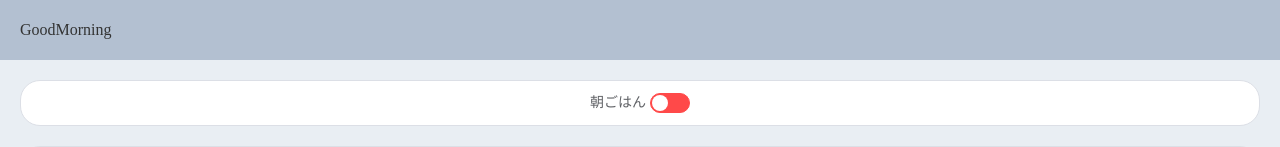
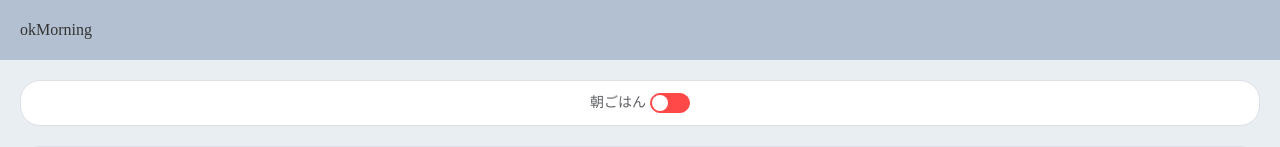
Before and after one commit to KamabokoHouse/okmorning, a Vue app: page / in a window 1280 px wide. Shown: the top 147 px of the page. Built offline with nearby package versions, Linux system fonts and the light colour scheme.

Commit message:
:rokect:

```diff
--- a/public/index.html
+++ b/public/index.html
@@ -5,7 +5,11 @@
     <meta http-equiv="X-UA-Compatible" content="IE=edge" />
     <meta name="viewport" content="width=device-width,initial-scale=1.0" />
     <link rel="icon" href="<%= BASE_URL %>favicon.ico" />
-    <title>okmorning</title>
+    <title>okMorning</title>
+    <meta
+      name="discription"
+      content="朝にあれをやったっけ...と心配になることはありませんか？Twitterでやったことを共有して心配を無くしましょう。"
+    />
   </head>
   <body>
     <noscript>
--- a/src/App.vue
+++ b/src/App.vue
@@ -15,6 +15,7 @@
 <script>
 import CommonHeader from "@/views/common/Header.vue";
 import CommonFooter from "@/views/common/Footer.vue";
+
 export default {
   name: "App",
   components: {
--- /dev/null
+++ b/src/module/CheckList.vue
@@ -0,0 +1,2 @@
+// count is done
+// isdone == all count ,OK twitter;
--- a/src/views/common/Header.vue
+++ b/src/views/common/Header.vue
@@ -1,7 +1,7 @@
 <template>
   <div>
     <el-header>
-      <el-col :span="24">GoodMorning</el-col>
+      <el-col :span="24">okMorning</el-col>
     </el-header>
   </div>
 </template>
```
Also changed, not shown: src/apis/Twitter.js (deleted, +0 -9 lines).
